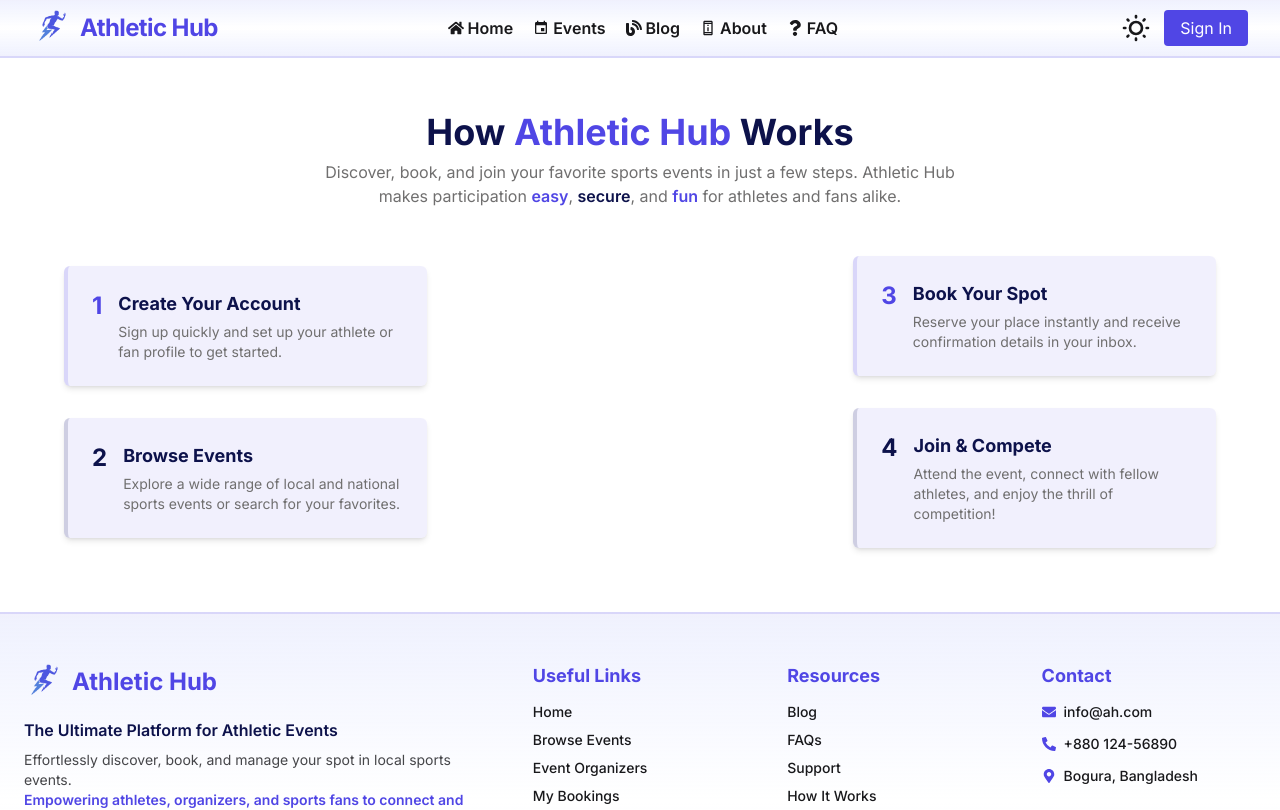
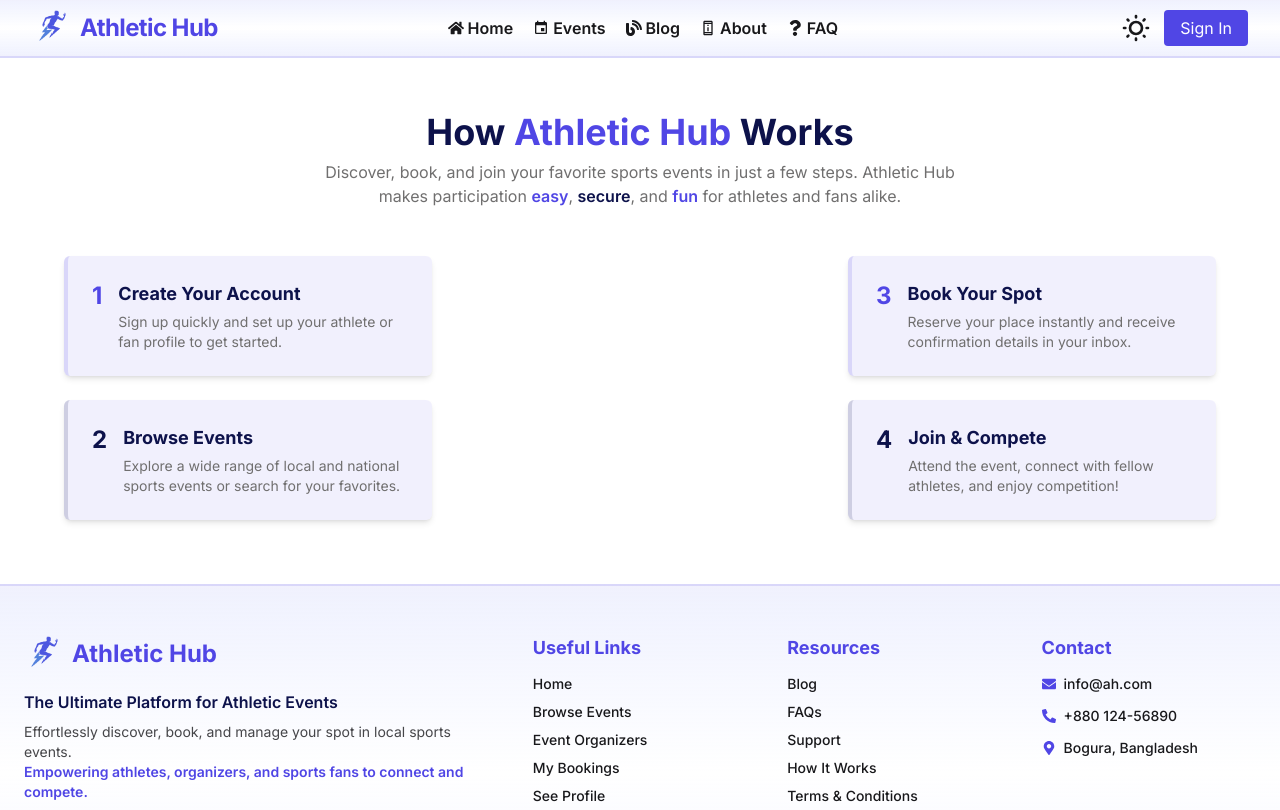
Before and after one commit to shihabuddin-dev/athletic-hub-client, a React (Vite) app: page /howItWorks in a window 1280 px wide. Shown: the top 810 px of the page. Built offline with nearby package versions, Linux system fonts and the light colour scheme; no server answers.

Commit message:
i have added here landing page designed

```diff
--- a/src/pages/static/Blog.jsx
+++ b/src/pages/static/Blog.jsx
@@ -3,10 +3,11 @@ import { Fade, Slide } from "react-awesome-reveal";
 import { FiEdit, FiCalendar, FiUser, FiArrowRight } from "react-icons/fi";
 
 import blog1 from '../../assets/slider/1.jpg'
-import blog2 from '../../assets/slider/2.jpg'
+import blog2 from '../../assets/slider/2.1.jpg'
 import blog3 from '../../assets/slider/3.jpg'
 import blog4 from '../../assets/slider/4.jpg'
 import blog5 from '../../assets/slider/5.jpg'
+import blog6 from '../../assets/slider/2.jpg'
 
 const blogPosts = [
   {
@@ -16,7 +17,7 @@ const blogPosts = [
     excerpt:
       "Discover how to get the most out of every event you attend, from preparation to post-game networking.",
     image: blog1,
-    link: "#",
+
   },
   {
     title: "Why Community Sports Matter More Than Ever",
@@ -25,7 +26,7 @@ const blogPosts = [
     excerpt:
       "Explore the impact of local sports on health, happiness, and community spirit in today's world.",
     image: blog2,
-    link: "#",
+
   },
   {
     title: "How to Organize a Successful Athletic Event",
@@ -34,7 +35,7 @@ const blogPosts = [
     excerpt:
       "A step-by-step guide for new organizers to plan, promote, and execute memorable sports events.",
     image: blog3,
-    link: "#",
+
   },
   {
     title: "Nutrition for Peak Performance: What Every Athlete Should Know",
@@ -43,7 +44,7 @@ const blogPosts = [
     excerpt:
       "Learn the essentials of sports nutrition to fuel your body and maximize your results on the field.",
     image: blog4,
-    link: "#",
+
   },
   {
     title: "Balancing Training and Recovery: The Secret to Success",
@@ -52,7 +53,7 @@ const blogPosts = [
     excerpt:
       "Find out how to structure your training and rest for optimal performance and injury prevention.",
     image: blog5,
-    link: "#",
+
   },
   {
     title: "The Rise of Women in Sports: Breaking Barriers Together",
@@ -60,8 +61,8 @@ const blogPosts = [
     author: "Samantha Lee",
     excerpt:
       "Celebrate the achievements and stories of women athletes making history in the world of sports.",
-    image: blog2,
-    link: "#",
+    image: blog6,
+
   },
 ];
 
@@ -93,7 +94,6 @@ const Blog = () => {
           <Slide triggerOnce
             key={idx}
             direction={idx % 2 === 0 ? "left" : "right"}
-            triggerOnce
           >
             <div className="group bg-base-100 rounded shadow-lg hover:shadow-2xl border-b-4 border-primary/20 hover:border-primary transition-all duration-300 overflow-hidden flex flex-col h-full">
               <div className="relative h-48 w-full overflow-hidden">
@@ -102,7 +102,7 @@ const Blog = () => {
                   alt={post.title}
                   className="object-cover w-full h-full group-hover:scale-105 transition-transform duration-500"
                 />
-                <span className="absolute top-3 left-3 bg-primary/90 text-white px-3 py-1 rounded-full text-xs font-semibold shadow">
+                <span className="absolute top-3 left-3 bg-primary/90 text-white px-3 py-1 rounded-md text-xs font-semibold shadow">
                   <FiCalendar className="inline mr-1" /> {post.date}
                 </span>
               </div>
@@ -116,7 +116,6 @@ const Blog = () => {
                 </div>
                 <p className="text-accent mb-4 flex-1">{post.excerpt}</p>
                 <a
-                  href={post.link}
                   className="inline-flex items-center gap-2 text-secondary font-semibold hover:underline mt-auto"
                 >
                   Read More <FiArrowRight />
--- a/src/pages/static/HowItWorks.jsx
+++ b/src/pages/static/HowItWorks.jsx
@@ -21,9 +21,9 @@ const HowItWorks = () => (
       </p>
     </Slide>
 
-    <div className="grid grid-cols-1 md:grid-cols-3 gap-6 md:gap-8 items-center">
+    <div className="grid grid-cols-1 md:grid-cols-3 gap-4 md:gap-6 items-center">
       {/* Left: Steps 1 & 2 */}
-      <div className="flex flex-col gap-4 sm:gap-8">
+      <div className="flex flex-col gap-4 sm:gap-6">
         <Slide triggerOnce direction="left" delay={300} duration={1000}>
           <div className="flex items-start gap-3 sm:gap-4 bg-secondary/8 rounded-md shadow-md p-4 sm:p-6 border-l-4 hover:border-secondary border-secondary/15 hover:scale-102 transition-all">
             <div className="text-xl sm:text-2xl font-bold text-secondary">
@@ -62,14 +62,14 @@ const HowItWorks = () => (
             <img
               src={athleticLogo}
               alt="How Athletic Hub Works"
-              className="w-40 h-40 md:w-64 md:h-64 p-2 object-contain rounded-md shadow-md border-4 border-secondary/15 bg-secondary/8 transition-all duration-300 hover:grayscale-30"
+              className="w-40 h-40 md:w-64 md:h-64 p-2 object-contain rounded-md shadow-md border-4 border-secondary/15 bg-secondary/8 transition-all duration-400 hover:grayscale-30 hover:scale-110"
             />
           </div>
         </Fade>
       </div>
       {/* Right: Steps 3 & 4 */}
       <Slide triggerOnce direction="right" delay={300} duration={1000}>
-        <div className="flex flex-col gap-4 sm:gap-8">
+        <div className="flex flex-col gap-4 sm:gap-6">
           <div className="flex items-start gap-3 sm:gap-4 bg-secondary/8 rounded-md shadow-md p-4 sm:p-6 border-l-4 hover:border-secondary border-secondary/15 hover:scale-102 transition-all">
             <div className="  text-xl sm:text-2xl font-bold text-secondary">
               3
@@ -85,7 +85,7 @@ const HowItWorks = () => (
             </div>
           </div>
           <div className="flex items-start gap-3 sm:gap-4 bg-secondary/8 rounded-md shadow-md p-4 sm:p-6 border-l-4 hover:border-primary border-primary/15 hover:scale-102 transition-all">
-            <div className="  text-xl sm:text-2xl font-bold text-primary">
+            <div className="text-xl sm:text-2xl font-bold text-primary">
               4
             </div>
             <div>
@@ -93,8 +93,7 @@ const HowItWorks = () => (
                 Join & Compete
               </h3>
               <p className="text-accent text-xs sm:text-sm">
-                Attend the event, connect with fellow athletes, and enjoy the
-                thrill of competition!
+                Attend the event, connect with fellow athletes, and enjoy competition!
               </p>
             </div>
           </div>
```
Also changed, not shown: src/assets/slider/2.1.jpg (added).
